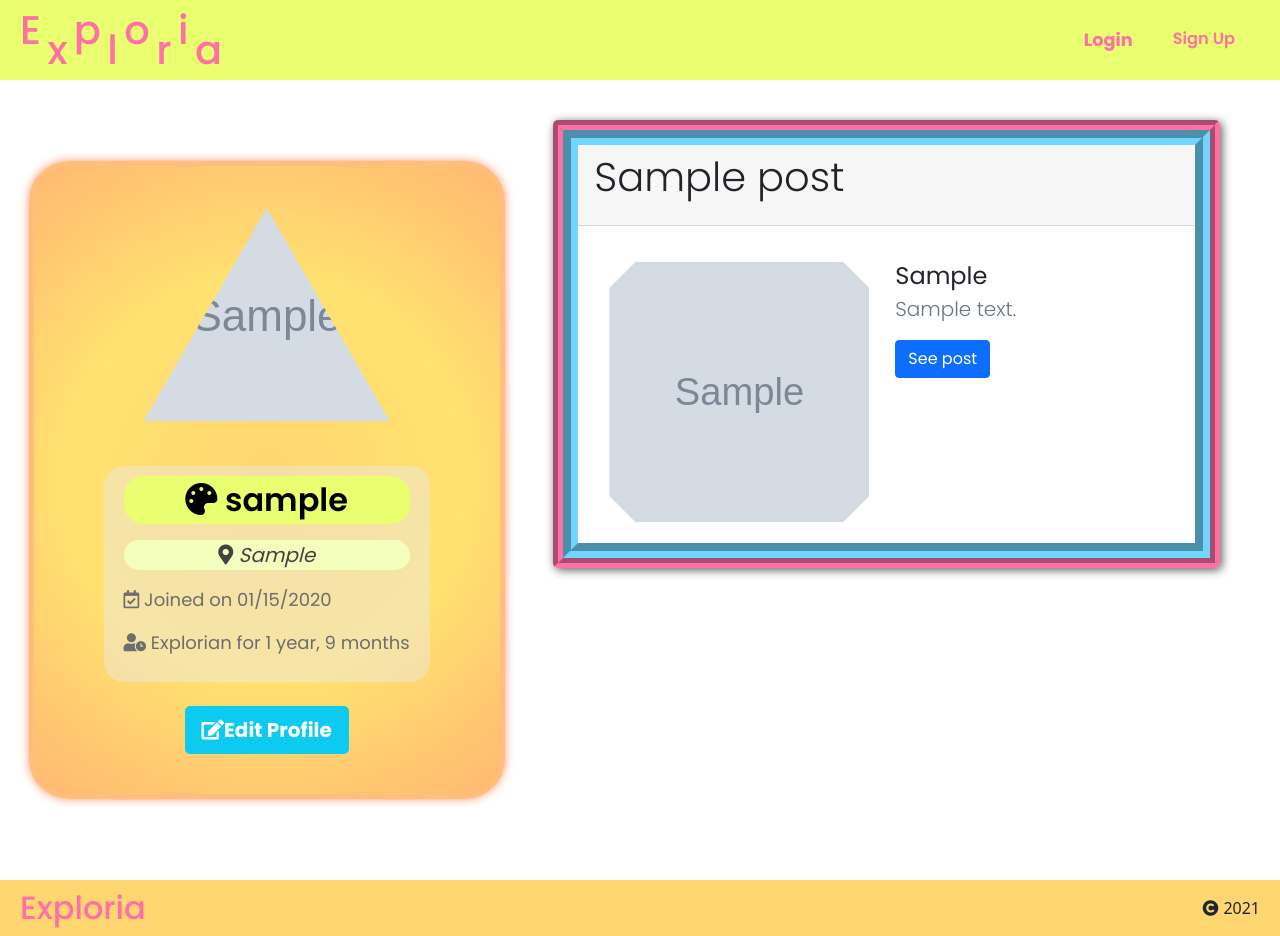
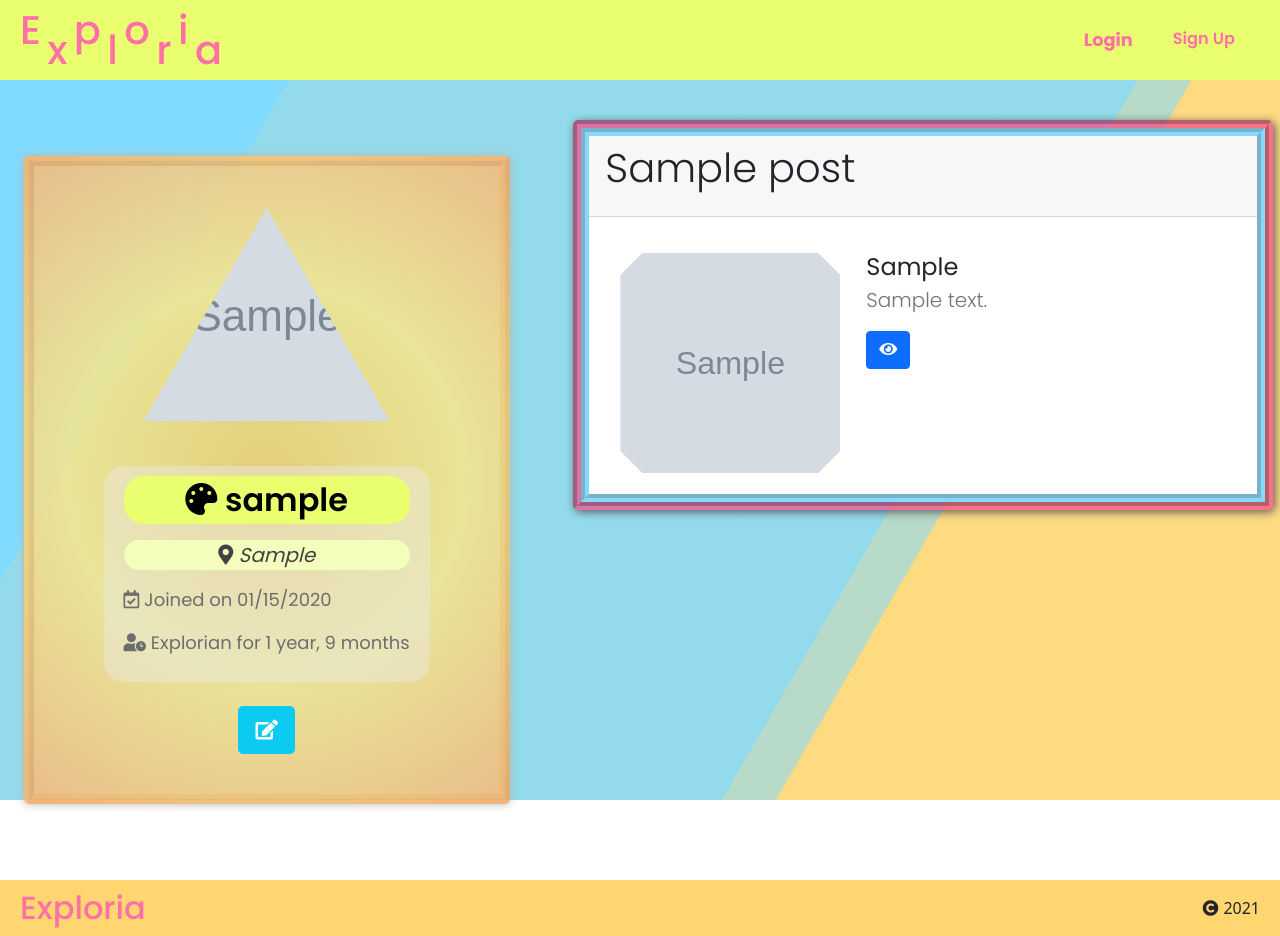
Before and after one commit to bryancurtis3/exploria-app, a Django app: page /users/1/ in a window 1280 px wide. Run offline with Django 3.2, Linux system fonts and the light colour scheme; tables that the repository leaves empty hold one stand-in row (values such as "Sample post"); grey boxes marked "Sample" are stand-in pictures; style sheets or scripts are compiled from the project's sources; some libraries are stand-ins or nearby versions.

Commit message:
Change profile styling

```diff
--- a/main_app/static/styles/profile2.scss
+++ b/main_app/static/styles/profile2.scss
@@ -11,28 +11,30 @@
   padding-right: 0;
   height: 100vh;
   $visualheight: 100vh;
+  background-color: transparent;
 }
 // Holds all user information on left
 .left-user-info {
   border-width: 50px;
-  background-color: white;
   display: flex;
   justify-content: center;
   align-items: center;
+  background-color: transparent;
 
+  // Box containing the profile
   .left-box {
-    background: rgb(255,214,112);
-    background: radial-gradient(circle, rgba(255,214,112,1) 0%, rgba(255,226,112,1) 51%, rgba(255,183,112,0.9906337535014006) 100%);
+    background: radial-gradient(circle, rgba(247, 203, 92, 0.8) 0%, rgba(255, 230, 130, 0.8) 51%, rgba(255,183,112,0.8) 100%);
     display: flex;
     flex-direction: column;
     justify-content: center;
     align-items: center;
     padding: 0px 70px 40px 70px;
-    border-radius: 40px;
-    border: 5px solid #ffbe7e;
-    box-shadow: 0px 0px 10px var(--mediumorange);
+    border-radius: 5px;
+    border: 10px ridge #ff972f2d;
+    box-shadow: 0px 0px 10px rgb(184, 183, 183);
   }
 
+  // Info card text
   .user-info-text {
     padding: 20px 20px 10px 20px;
     background-color: rgba(235, 233, 233, 0.445);
@@ -75,31 +77,54 @@
     font-family: 'Poppins', sans-serif;
     font-weight: 400;
 
+    span {
+      display: none;
+    }
+  }
+  .edit-button:hover {
+    font-family: 'Poppins', sans-serif;
+    font-weight: 400;
+
+    span {
+      display: inline;
+    }
   }
 }
 // Holds all current user's posts on right-side
 .right-user-posts {
+  margin-left: 20px;
   padding: 40px 60px 10px 20px;
-  background-color: white;
+  background-color: transparent;
   overflow: auto;
   height: 100vh;
 
   img {
     margin: 20px 10px 5px 15px;
-    width:260px;
-    height: 260px;
+    width:220px;
+    height:220px;
     clip-path: polygon(10% 0%, 90% 0%, 100% 10%, 100% 90%, 90% 100%, 10% 100%, 0% 90%, 0% 10%);
   }
+  .see-post {
+    span {
+      display: none;
+    }
+  }
+  .see-post:hover {
+    span {
+      display: inline;
+    }
+  }
 }
-// border for each post-card
+// Post card container with border
 .post-border {
-  border: 10px groove var(--pink);
+  border: 8px groove #f64e8ebe;
   border-radius: 5px;
   box-shadow: 2px 2px 10px rgb(93, 92, 92);
+  width: 700px;
 }
 // Holds each post information
 #post-cards {
-  border: 15px groove var(--blue);
+  border: 8px groove #32c1fa98;
   border-radius: 0;
 }
 
@@ -173,3 +198,35 @@
 .edit-submit:hover {
   background-color: scale-color(#70D6FF, $lightness: -20%);
 }
+
+// animated background - Gail
+  .bg {
+    animation:slide 3s ease-in-out infinite alternate;
+    background-image:
+      linear-gradient(-60deg, var(--lightorange) 50%, var(--blue) 50%);
+    bottom:0;
+    left:-50%;
+    opacity:.5;
+    position:fixed;
+    right:-50%;
+    top:0;
+    z-index:-1;
+  }
+
+  .bg2 {
+    animation-direction:alternate-reverse;
+    animation-duration:4s;
+  }
+
+  .bg3 {
+    animation-duration:5s;
+  }
+
+  @keyframes slide {
+    0% {
+      transform:translateX(-25%);
+    }
+    100% {
+      transform:translateX(25%);
+    }
+  }
--- a/main_app/templates/profile.html
+++ b/main_app/templates/profile.html
@@ -5,7 +5,9 @@
 {% block styles %}<link rel="stylesheet" href="{% sass_src 'styles/profile2.scss' %}">{% endblock %}
 
 {% block content %}
-
+<div class="bg"></div>
+<div class="bg bg2"></div>
+<div class="bg bg3"></div>
   <main class="container-fluid profile-show-main">
     <div class="row m-auto justify-content-evenly">
       <section class="col-5 left-user-info">
@@ -21,7 +23,7 @@
               <p class="since"><i class="fas fa-user-clock"></i> Explorian for {{profile.user.date_joined|timesince}}</p>
             </div>
           </article>
-          <a class="btn btn-info btn-lg mt-4 text-white fw-bold edit-button" data-bs-toggle="modal" data-bs-target="#editUser"><i class="fas fa-edit"></i>Edit Profile</a>
+          <a class="btn btn-info btn-lg mt-4 text-white edit-button" data-bs-toggle="modal" data-bs-target="#editUser"><i class="fas fa-edit"></i><span> Edit </span></a>
         </div>
         <!-- Modal -->
         <div class="modal fade" id="editUser" tabindex="-1" aria-labelledby="editUserModalLabel" aria-hidden="true">
@@ -56,12 +58,13 @@
             <span><img src="{{post.img}}" class="card-img-top" alt="Picture of {{post.title}}"></span>
             <div class="card-body">
               <a href="{% url 'city' post.city.pk %}" class="text-decoration-none text-dark"<h4 class="card-title text-body">{{ post.location }}</h4></a>
-              <p class="card-text text-muted lead">{{post.description|truncatechars:"254"}}</p>
-              <a href="{% url 'post_detail' post.pk %}" class="btn btn-primary">See post</a>
+              <p class="card-text text-muted lead">{{post.description|truncatechars:"150"}}</p>
+              <a href="{% url 'post_detail' post.pk %}" class="btn btn-primary see-post"><i class="fas fa-eye text-white"></i><span> View</span></a>
             </div>
           </div>
         </div>
       </div>
+      <br>
       <br>
       {% empty %}
       <p class="display-6">{{profile.user.username|capfirst}} has no posts.</p>
```
Also changed, not shown: main_app/static/styles/city.scss (+66 -3 lines), main_app/templates/city.html (+4 -4 lines), static/styles/city.css (+47 -2 lines), static/styles/profile2.css (+51 -14 lines).
